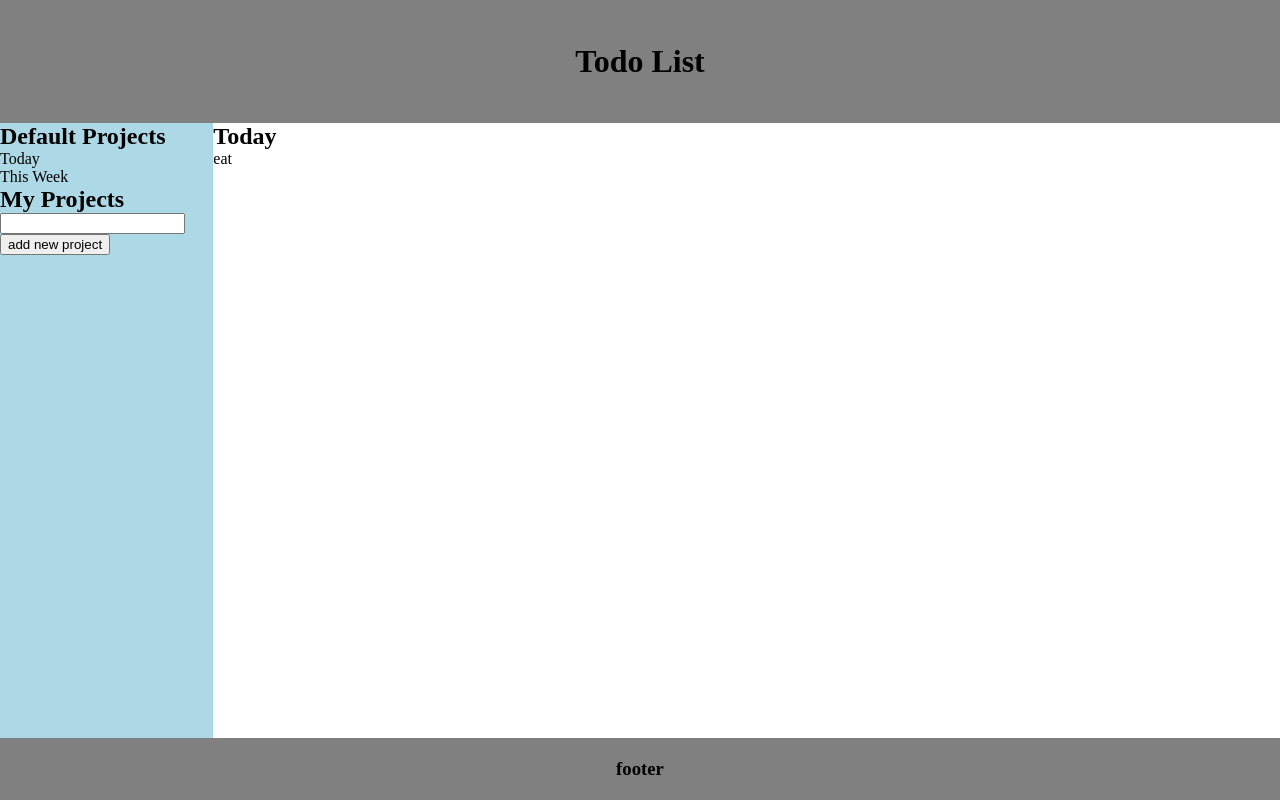
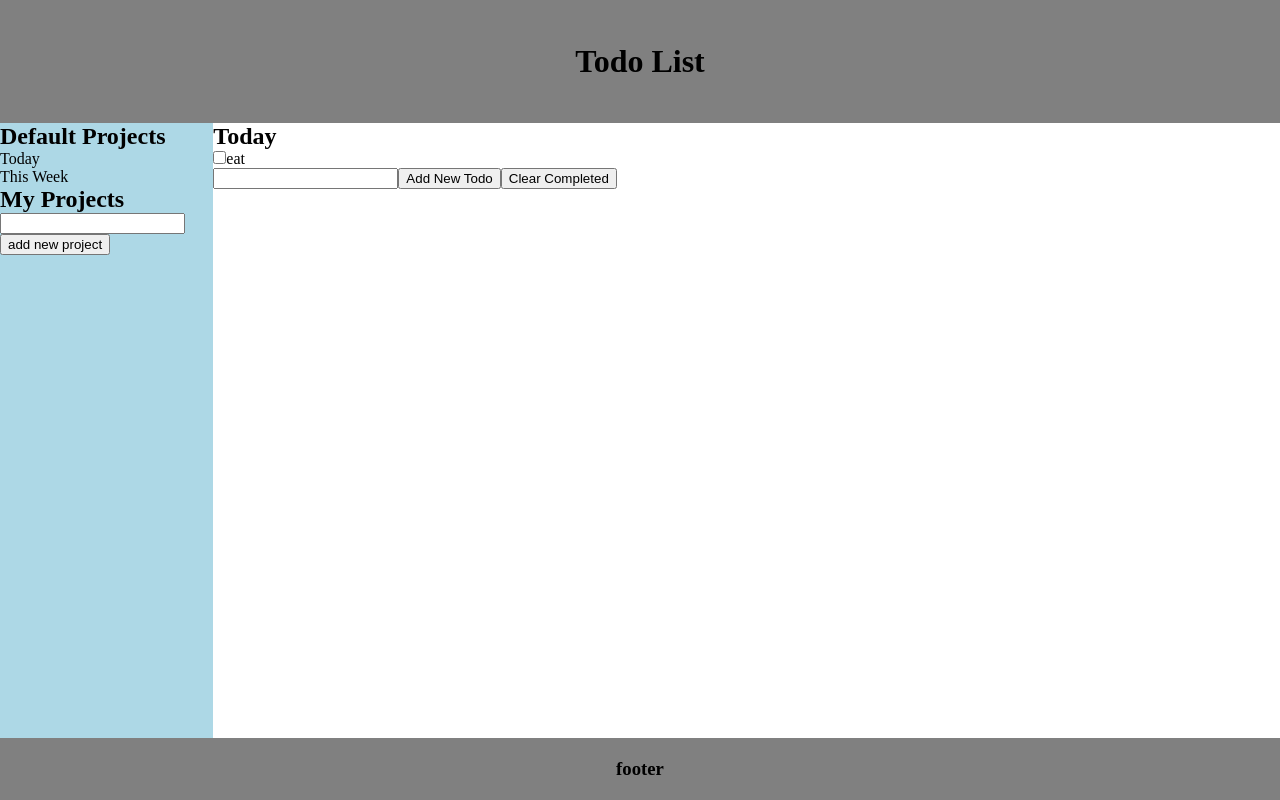
Before and after one commit to jakovid/portfolio-08-react-todo-list, a React (Create React App) app: page / in a window 1280 px wide. Built offline with nearby package versions, Linux system fonts and the light colour scheme.

Commit message:
added function to add new todos, to mark as complete, and more

```diff
--- a/src/App.css
+++ b/src/App.css
@@ -24,6 +24,11 @@
     background-color: lightblue;
 }
 
+#todoList {
+    display: flex;
+    flex-direction: column;
+}
+
 #footer {
     display: flex;
     background-color: gray;
--- a/src/Components/PopulateTodoList.js
+++ b/src/Components/PopulateTodoList.js
@@ -1,10 +1,10 @@
 import React from "react";
 import Todo from "./Todo";
 
-export default function PopulateTodoList({ todos }) {
+export default function PopulateTodoList({ todos, projectId, toggleTodo }) {
     return(
         todos.map(todo => {
-            return <Todo key={todo.id} todo={ todo } />
+            return <Todo key={todo.id} projectId={projectId} toggleTodo={toggleTodo} todo={ todo } />
         })
     )
 }
--- a/src/Components/Todo.js
+++ b/src/Components/Todo.js
@@ -1,8 +1,13 @@
 import React from "react";
 
-export default function Todo({ todo }) {
+export default function Todo({ todo, projectId, toggleTodo }) {
+    function handleTodoClick() {
+        toggleTodo(projectId, todo.id)
+    }
+
     return (
-        <div className='todo'>
+        <div className="todoItem">
+            <input type='checkbox' checked={todo.complete} onChange={handleTodoClick}/>
             { todo.todo }
         </div>
     )
--- a/src/Components/TodoList.js
+++ b/src/Components/TodoList.js
@@ -1,11 +1,26 @@
-import React from "react";
+import React, { useRef } from "react";
 import PopulateTodoList from "./PopulateTodoList";
 
-export default function TodoList({ project }){
+export default function TodoList({ project, addTodo, toggleTodo }){
+    const todoNameRef = useRef();
+    function handleAddTodo(e) {
+        const todo = todoNameRef.current.value;
+        if (todo === '') return;
+        addTodo(todo, project.id);
+        todoNameRef.current.value = '';
+    }
+
     return(
         <div>
             <h2>{project.name}</h2>
-            <PopulateTodoList todos={ project.todos }/>
+            <div id='todoList'>
+                <PopulateTodoList projectId={project.id}todos={ project.todos } toggleTodo={ toggleTodo }/>
+                <div>
+                    <input ref={ todoNameRef } type='text' />
+                    <button onClick={handleAddTodo}>Add New Todo</button>
+                    <button>Clear Completed</button>
+                </div>
+            </div>
         </div>
     )
 
--- a/src/Components/TodoMain.js
+++ b/src/Components/TodoMain.js
@@ -22,6 +22,22 @@ export default function TodoMain() {
         setSelectedProject(theProject);
     }
 
+    function addTodo(todo, id){
+        const newProjects = [...projects];
+        const targetProject = newProjects.find(targetProject => targetProject.id === id);
+        const newTodo = {todo:todo, id:uuidv4(), complete:false}
+        targetProject.todos.push(newTodo);
+        setProjects(newProjects);
+    }
+
+    function toggleTodo(projectId, todoId) {
+        const newProjects = [...projects];
+        const project = newProjects.find(targetProject => targetProject.id === projectId);
+        const todo = project.todos.find(targetTodo => targetTodo.id === todoId);
+        todo.complete = !todo.complete;
+        setProjects(newProjects);
+    }
+
     return (
         <div id='todoBody'>
             <div id='projectList'>
@@ -38,7 +54,7 @@ export default function TodoMain() {
                 <button onClick={handleAddProject}>add new project</button>
             </div>
             <div id='todoList'>
-                <TodoList project={ selectedProject }/>
+                <TodoList project={ selectedProject } addTodo={addTodo} toggleTodo={toggleTodo} />
             </div>
         </div>
     )
```
